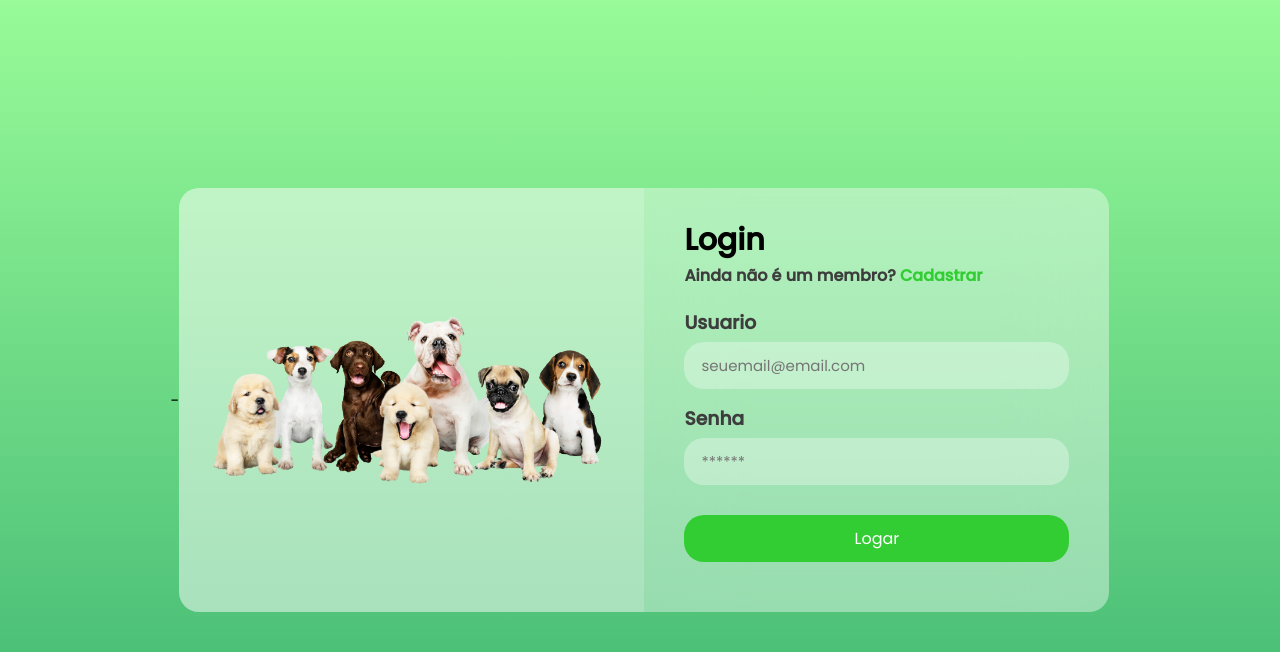
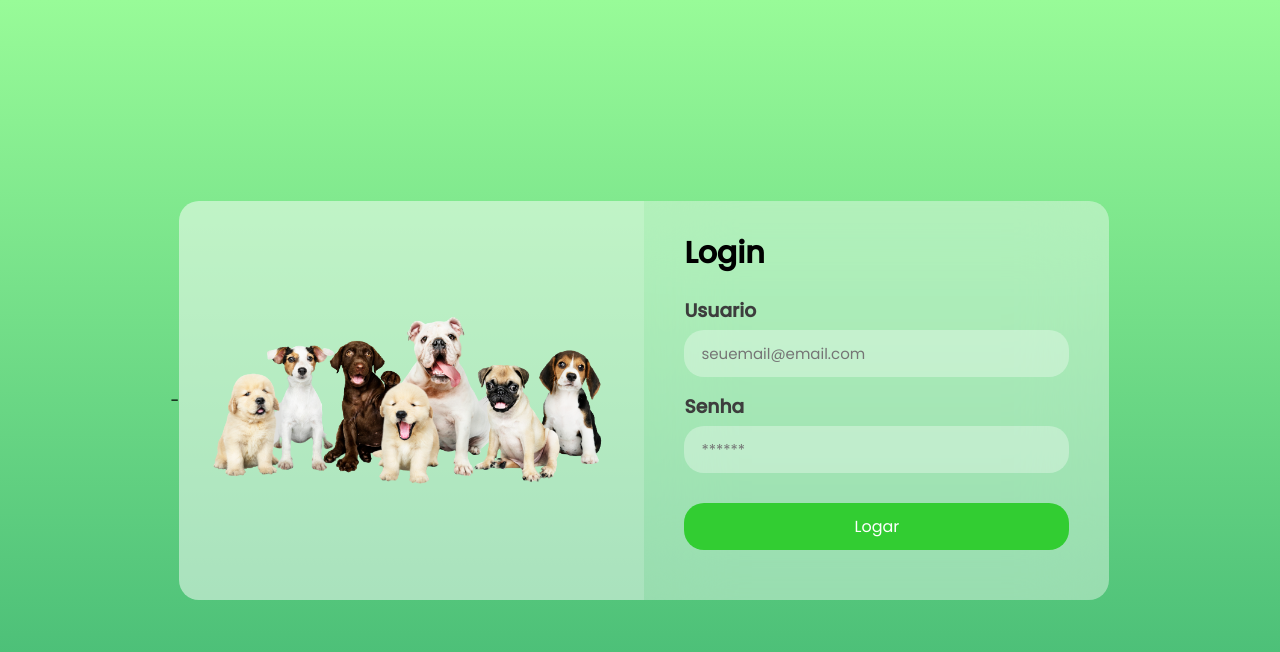
Before and after one commit to JaimeWillianCarneiro/projetolegal, a Flask app: page / in a window 1280 px wide. Shown: the top 652 px of the page. Run offline with Flask 3, Linux system fonts and the light colour scheme.

Commit message:
Update login.html

```diff
--- a/templates/login.html
+++ b/templates/login.html
@@ -20,7 +20,7 @@
         <div class="form-box">
             <h2>Login</h2>
 
-            <p> Ainda não é um membro? <a href="{{ url_for('cadastro') }}">Cadastrar</a></p>
+<!--             <p> Ainda não é um membro? <a href="{{ url_for('cadastro') }}">Cadastrar</a></p> -->
             <!-- <form action="#"> -->
               <form name="form-users" id="formUsers" method="post" >
 
```
